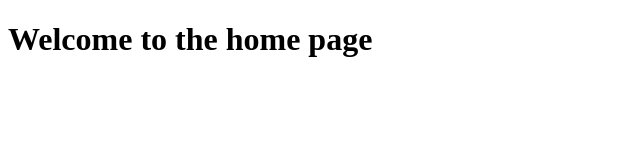
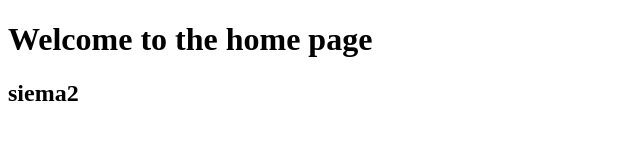
Before and after one commit to stelmonitos/git-modul-20, a plain HTML site: page index.html in a window 1280 px wide. Shown: the whole page, without its empty margins (0-640 px from the left). Drawn offline with Linux system fonts and the light colour scheme.

Commit message:
add siema2

```diff
--- a/index.html
+++ b/index.html
@@ -7,5 +7,7 @@
 </head>
 <body>
     <h1>Welcome to the home page</h1>
+
+    <h2>siema2</h2>
 </body>
 </html>
```
